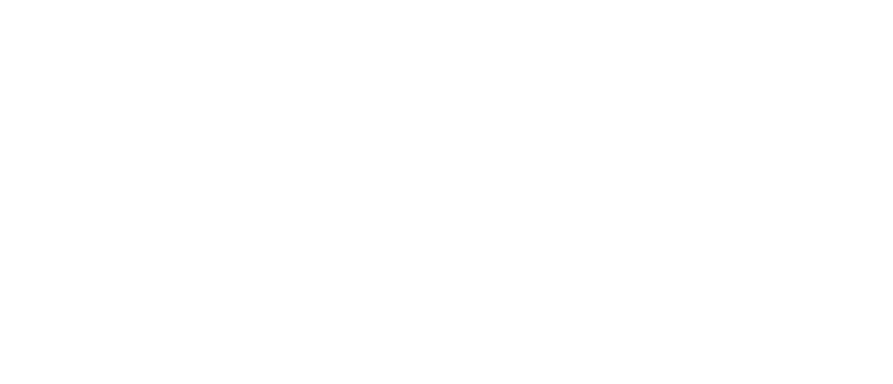
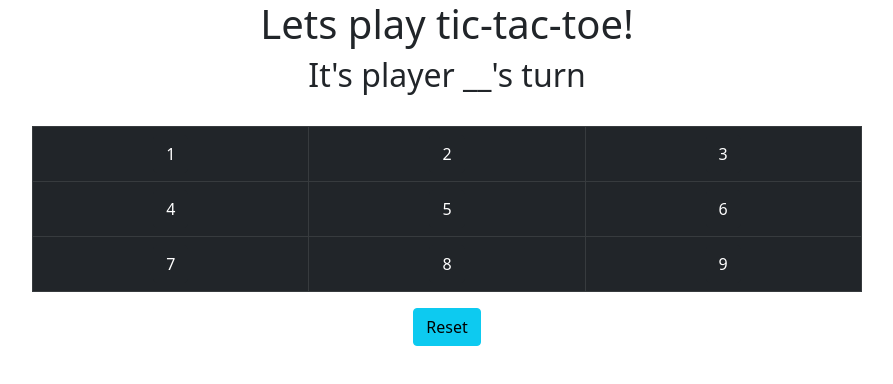
Before and after one commit to DanielleByrne/tic-tac-toe, a website: page index.html in a window 1280 px wide. Shown: the whole page, without its empty margins (193-1086 px from the left). Drawn offline with nearby package versions, Linux system fonts and the light colour scheme.

Commit message:
basic html layout

```diff
--- a/index.html
+++ b/index.html
@@ -1,15 +1,72 @@
 <!DOCTYPE html>
 <html lang="en">
   <head>
-    <meta charset="UTF-8">
-    <meta http-equiv="X-UA-Compatible" content="IE=edge">
-    <meta name="viewport" content="width=device-width, initial-scale=1.0">
-    <link rel="stylesheet" href="node_modules/bootstrap/dist/css/bootstrap.css">
-    <link rel="stylesheet" href="styles.css">
+    <meta charset="UTF-8" />
+    <meta http-equiv="X-UA-Compatible" content="IE=edge" />
+    <meta name="viewport" content="width=device-width, initial-scale=1.0" />
+    <link
+      rel="stylesheet"
+      href="node_modules/bootstrap/dist/css/bootstrap.css"
+    />
+    <link rel="stylesheet" href="styles.css" />
     <title>Document</title>
   </head>
   <body>
-    <div class="container-fluid"> </div>
+    <div class="container-fluid text-center">
+      <div class="row">
+        <div class="heading">
+          <h1>Lets play tic-tac-toe!</h1>
+          <h2 class="player-turn">It's player __'s turn</h2>
+        </div>
+      </div>
+      <br />
+      <div class="row">
+        <div class="col-2"></div>
+        <div class="game-table col-8">
+          <table class="table table-dark table-bordered">
+            <tbody>
+              <tr>
+                <td class="cell1">
+                  <button type="button" class="btn btn-dark">1</button>
+                </td>
+                <td class="cell2">
+                  <button type="button" class="btn btn-dark">2</button>
+                </td>
+                <td class="cell3">
+                  <button type="button" class="btn btn-dark">3</button>
+                </td>
+              </tr>
+              <tr>
+                <td class="cell4">
+                  <button type="button" class="btn btn-dark">4</button>
+                </td>
+                <td class="cell5">
+                  <button type="button" class="btn btn-dark">5</button>
+                </td>
+                <td class="cel6">
+                  <button type="button" class="btn btn-dark">6</button>
+                </td>
+              </tr>
+              <tr>
+                <td class="cell7">
+                  <button type="button" class="btn btn-dark">7</button>
+                </td>
+                <td class="cell8">
+                  <button type="button" class="btn btn-dark">8</button>
+                </td>
+                <td class="cell9">
+                  <button type="button" class="btn btn-dark">9</button>
+                </td>
+              </tr>
+            </tbody>
+          </table>
+        </div>
+        <div class="col-2"></div>
+      </div>
+      <div>
+        <button type="button" class="btn btn-info">Reset</button>
+      </div>
+    </div>
   </body>
   <script src="script.js"></script>
   <script src="node_modules/jquery/dist/jquery.js"></script>
--- a/styles.css
+++ b/styles.css
@@ -1,3 +1,3 @@
-body{
-    color: red;
+#game-table {
+  border-radius: 5% !important;
 }
```
Lines whose indentation alone changed are shown as unchanged.
